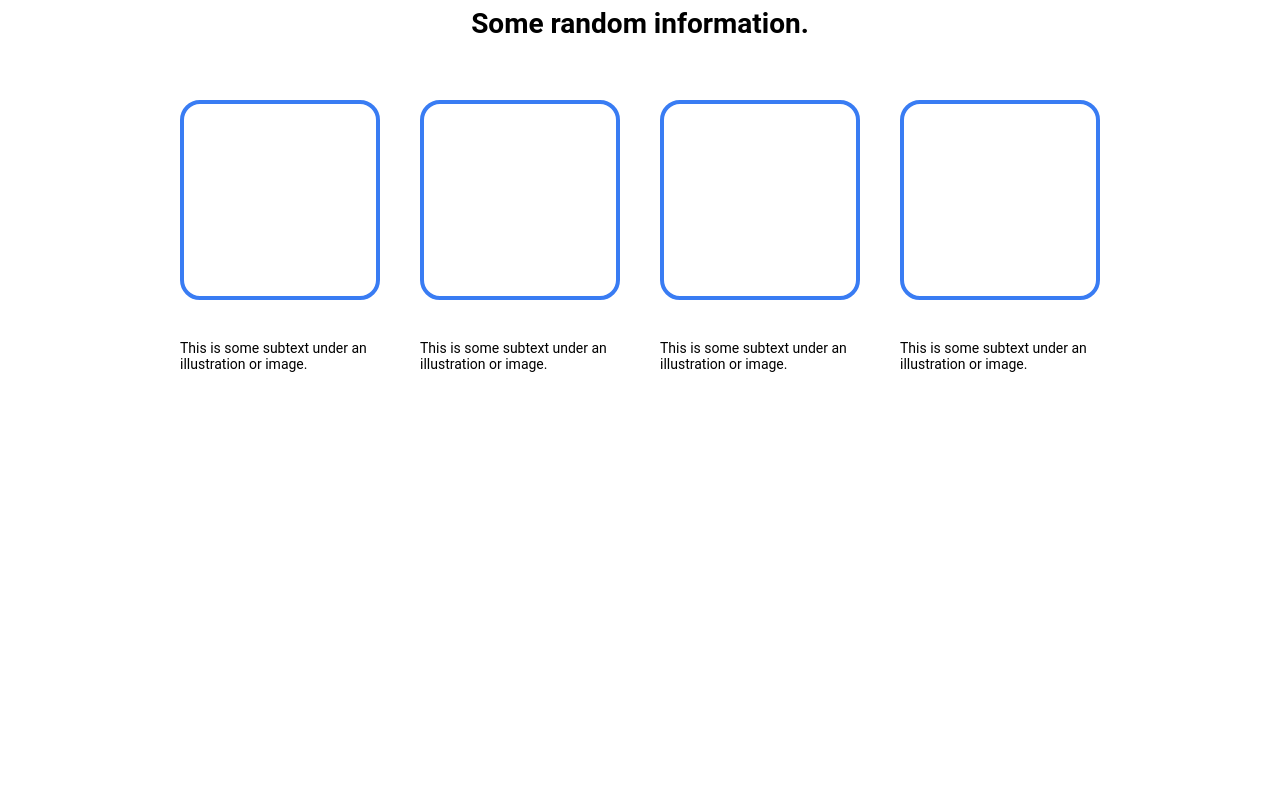
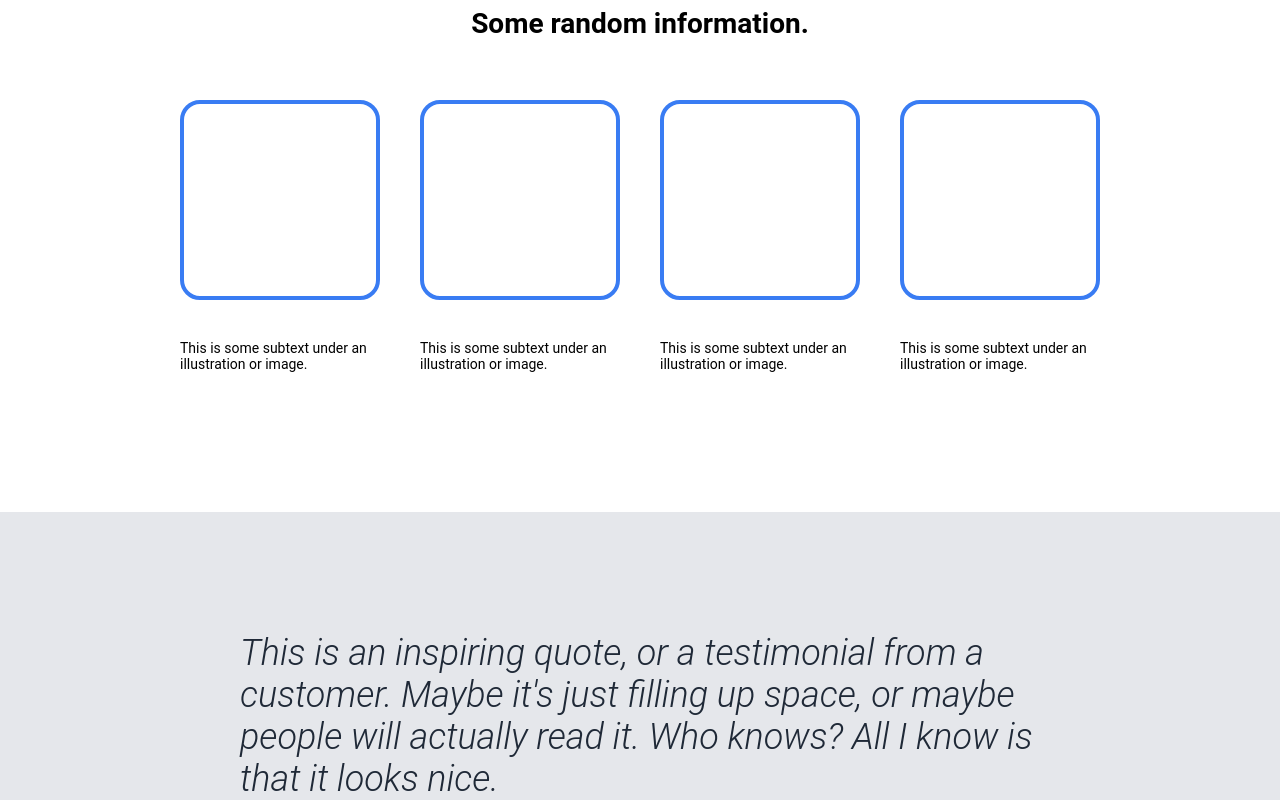
Before and after one commit to derekdhardin/TLOP-landing-page, a plain HTML site: page index.html in a window 1280 px wide. Shown: the part 501-1301 px from the top of the page. Before the commit the page ends 893 px from the top, so only its background shows below. Drawn offline with Linux system fonts and the light colour scheme.

Commit message:
add(quote): Add quote to content

```diff
--- a/index.html
+++ b/index.html
@@ -92,6 +92,13 @@
             </div>
         </div>
 
+        <div class="quote">
+            <div class="text">
+                <p>This is an inspiring quote, or a testimonial from a customer. Maybe it's just filling up space, or maybe people will actually read it. Who knows? All I know is that it looks nice.</p>
+            </div>
+
+        </div>
+
     </div>
 
     <footer>
--- a/stylesheet.css
+++ b/stylesheet.css
@@ -136,6 +136,7 @@ main-wrapper {
     display:flex;
     justify-content: center;
 
+    padding-bottom: 120px;
 }
 
 .item-text-description p {
@@ -146,3 +147,24 @@ main-wrapper {
     margin: 20px;
 
 }
+
+.quote {
+    display: flex;
+    justify-content: center;
+    background-color: #E5E7EB;
+
+}
+
+.text p {
+    padding-top: 120px;
+    width: 800px;
+
+    background-color: #E5E7EB;
+
+    font-family: "Roboto";
+    font-size: 36px;
+    font-weight: 300;
+    font-style: italic;
+    color: #1F2937;
+
+}
```
